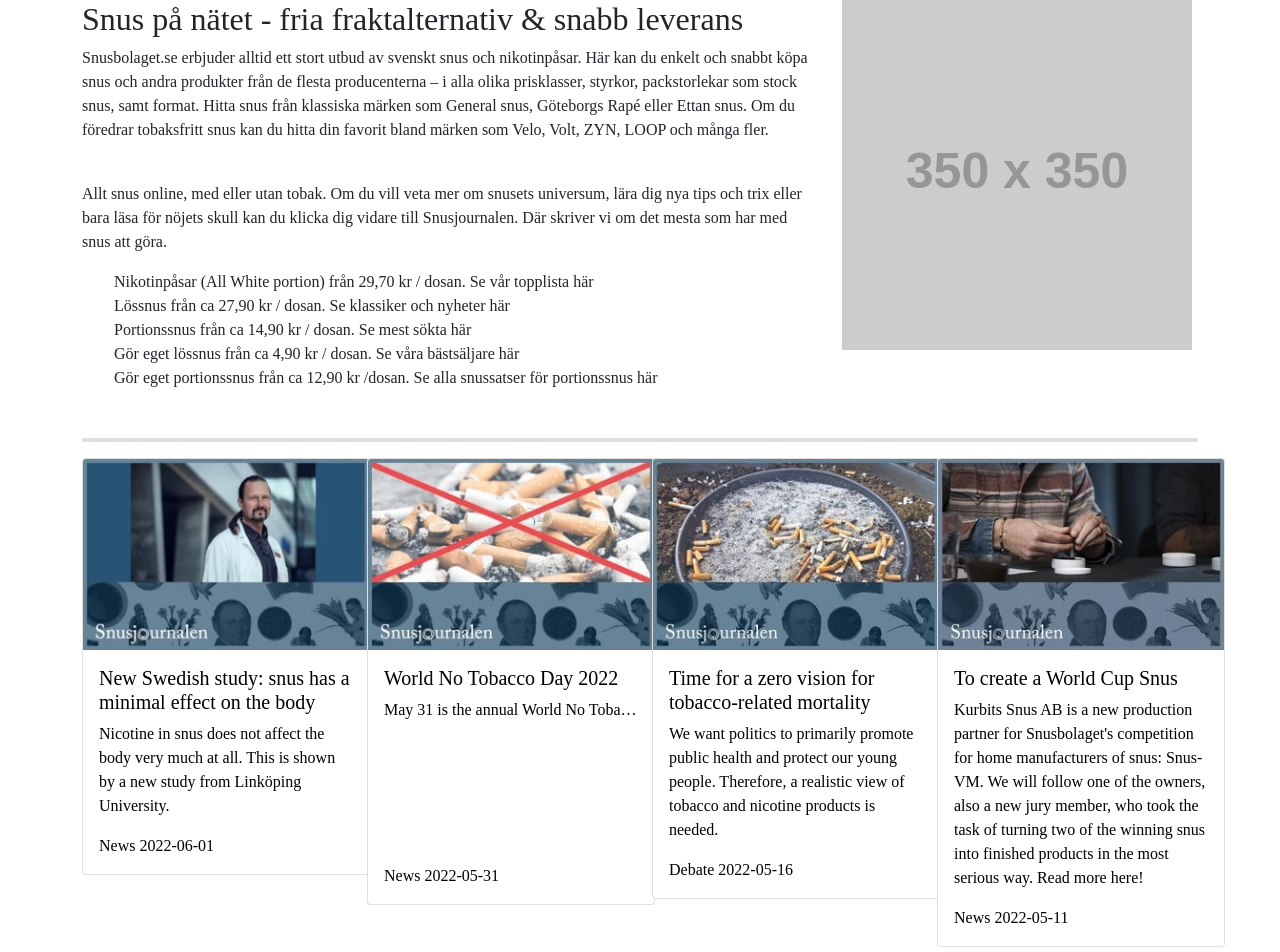
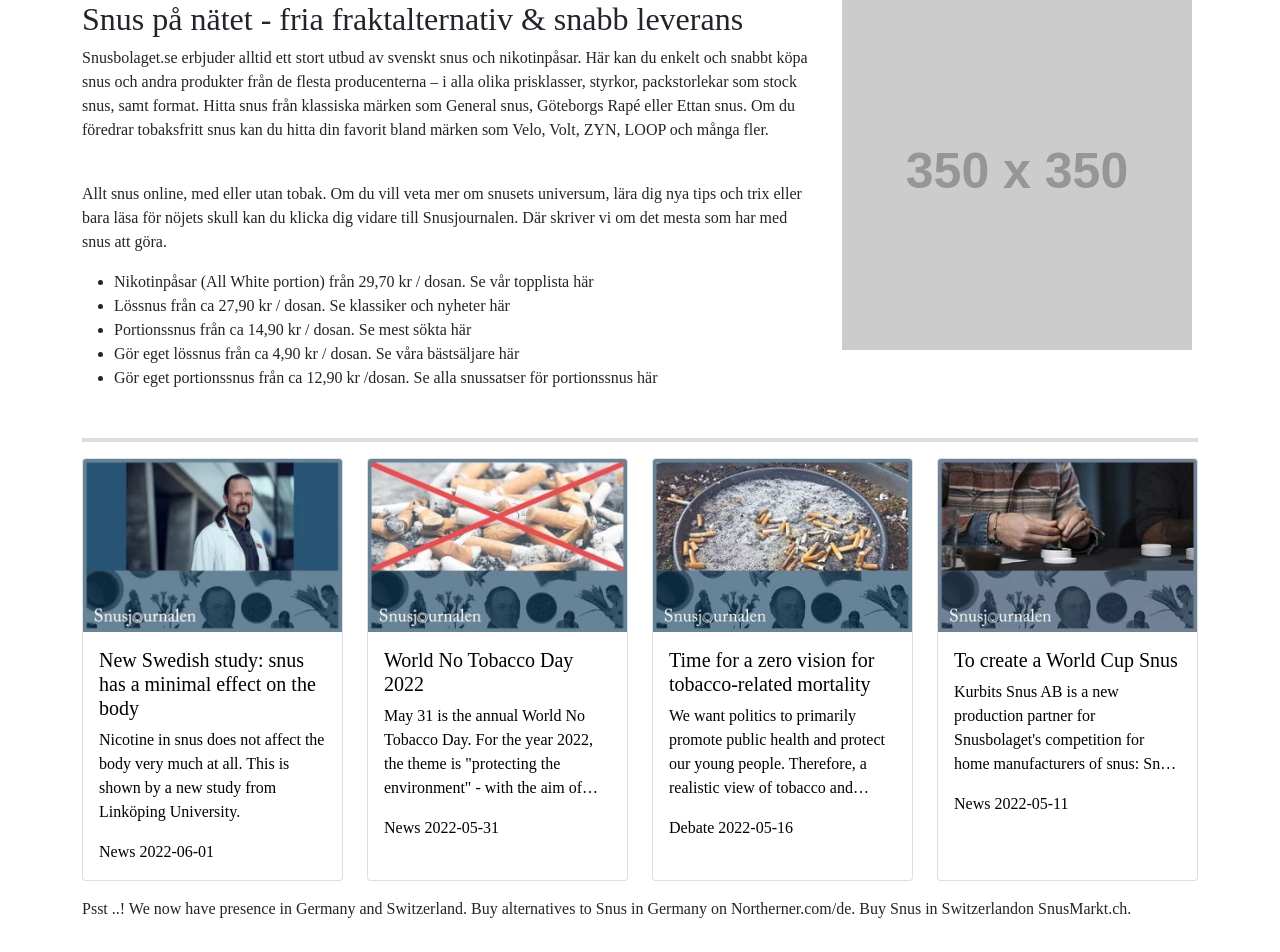
Before and after one commit to sazzadursiam/trodad-ecommerce, a React (Create React App) app: page /news in a window 1280 px wide. Shown: the top 952 px of the page. Built offline with nearby package versions, Linux system fonts and the light colour scheme.

Commit message:
news section

```diff
--- a/src/App.css
+++ b/src/App.css
@@ -5,7 +5,7 @@
     box-sizing: border-box;
     font-family: 'regular';
     text-decoration: none !important;
-    list-style: none;
+    /* list-style: none; */
 }
 @import url('https://fonts.googleapis.com/css2?family=Open+Sans:wght@300&display=swap');
 
--- a/src/Components/News/News.js
+++ b/src/Components/News/News.js
@@ -13,6 +13,13 @@
 
 const HrStyle = styled.hr`
   border: 2px solid grey;
+`;
+
+const TextBox = styled.p`
+  display: -webkit-box;
+  -webkit-line-clamp: 4;
+  -webkit-box-orient: vertical;
+  overflow: hidden;
 `;
 
 const News = () => {
@@ -69,12 +76,18 @@
         </Row>
         <HrStyle></HrStyle>
         <Row>
-          <Col xs={12} sm={6} md={6} lg={3} className="mb-3">
+          <Col
+            xs={12}
+            sm={6}
+            md={6}
+            lg={3}
+            className="mb-3 d-flex justify-content-center "
+          >
             <Card style={{ width: "18rem" }}>
               <a
                 href="#"
                 alt="no-title"
-                className="text-decoration-none text-black "
+                className="text-decoration-none text-black"
               >
                 <Card.Img
                   variant="top"
@@ -84,13 +97,13 @@
                   <Card.Title>
                     New Swedish study: snus has a minimal effect on the body
                   </Card.Title>
+                  <TextBox>
                     <Card.Text>
-                    Nicotine in snus does not affect the body very much at all.
-                    This is shown by a new study from Linköping University.
+                      Nicotine in snus does not affect the body very much at
+                      all. This is shown by a new study from Linköping
+                      University.
                     </Card.Text>
-                  {/* <a href="" className="text-decoration-none">
-                  News 2022-06-01
-                </a> */}
+                  </TextBox>
 
                   <CardStyles as="button" className="text-decoration-none">
                     News 2022-06-01
@@ -99,7 +112,13 @@
               </a>
             </Card>
           </Col>
-          <Col xs={12} sm={6} md={6} lg={3} className="mb-3">
+          <Col
+            xs={12}
+            sm={6}
+            md={6}
+            lg={3}
+            className="mb-3 d-flex justify-content-center "
+          >
             <Card style={{ width: "18rem" }}>
               <a
                 href="#"
@@ -112,15 +131,14 @@
                 />
                 <Card.Body>
                   <Card.Title>World No Tobacco Day 2022</Card.Title>
-                  <Card.Text
-                    className="text-truncate"
-                    style={{ height: "150px" }}
-                  >
+                  <TextBox>
+                    <Card.Text>
                       May 31 is the annual World No Tobacco Day. For the year
                       2022, the theme is "protecting the environment" - with the
                       aim of raising the environmental impact of tobacco and
                       giving smokers another reason to quit.
                     </Card.Text>
+                  </TextBox>
                   <CardStyles as="button" className="text-decoration-none">
                     News 2022-05-31
                   </CardStyles>
@@ -128,7 +146,13 @@
               </a>
             </Card>
           </Col>
-          <Col xs={12} sm={6} md={6} lg={3} className="mb-3">
+          <Col
+            xs={12}
+            sm={6}
+            md={6}
+            lg={3}
+            className="mb-3 d-flex justify-content-center"
+          >
             <Card style={{ width: "18rem" }}>
               <a
                 href="#"
@@ -143,11 +167,13 @@
                   <Card.Title>
                     Time for a zero vision for tobacco-related mortality
                   </Card.Title>
+                  <TextBox>
                     <Card.Text>
                       We want politics to primarily promote public health and
                       protect our young people. Therefore, a realistic view of
                       tobacco and nicotine products is needed.
                     </Card.Text>
+                  </TextBox>
                   <CardStyles as="button" className="text-decoration-none">
                     Debate 2022-05-16
                   </CardStyles>
@@ -155,7 +181,13 @@
               </a>
             </Card>
           </Col>
-          <Col xs={12} sm={6} md={6} lg={3} className="mb-3">
+          <Col
+            xs={12}
+            sm={6}
+            md={6}
+            lg={3}
+            className="mb-3 d-flex justify-content-center "
+          >
             <Card style={{ width: "18rem" }}>
               <a
                 href="#"
@@ -168,14 +200,16 @@
                 />
                 <Card.Body>
                   <Card.Title>To create a World Cup Snus</Card.Title>
+                  <TextBox>
                     <Card.Text>
                       Kurbits Snus AB is a new production partner for
                       Snusbolaget's competition for home manufacturers of snus:
                       Snus-VM. We will follow one of the owners, also a new jury
-                    member, who took the task of turning two of the winning snus
-                    into finished products in the most serious way. Read more
-                    here!
+                      member, who took the task of turning two of the winning
+                      snus into finished products in the most serious way. Read
+                      more here!
                     </Card.Text>
+                  </TextBox>
                   <CardStyles as="button" className="text-decoration-none">
                     News 2022-05-11
                   </CardStyles>
```
Lines whose indentation alone changed are shown as unchanged.
